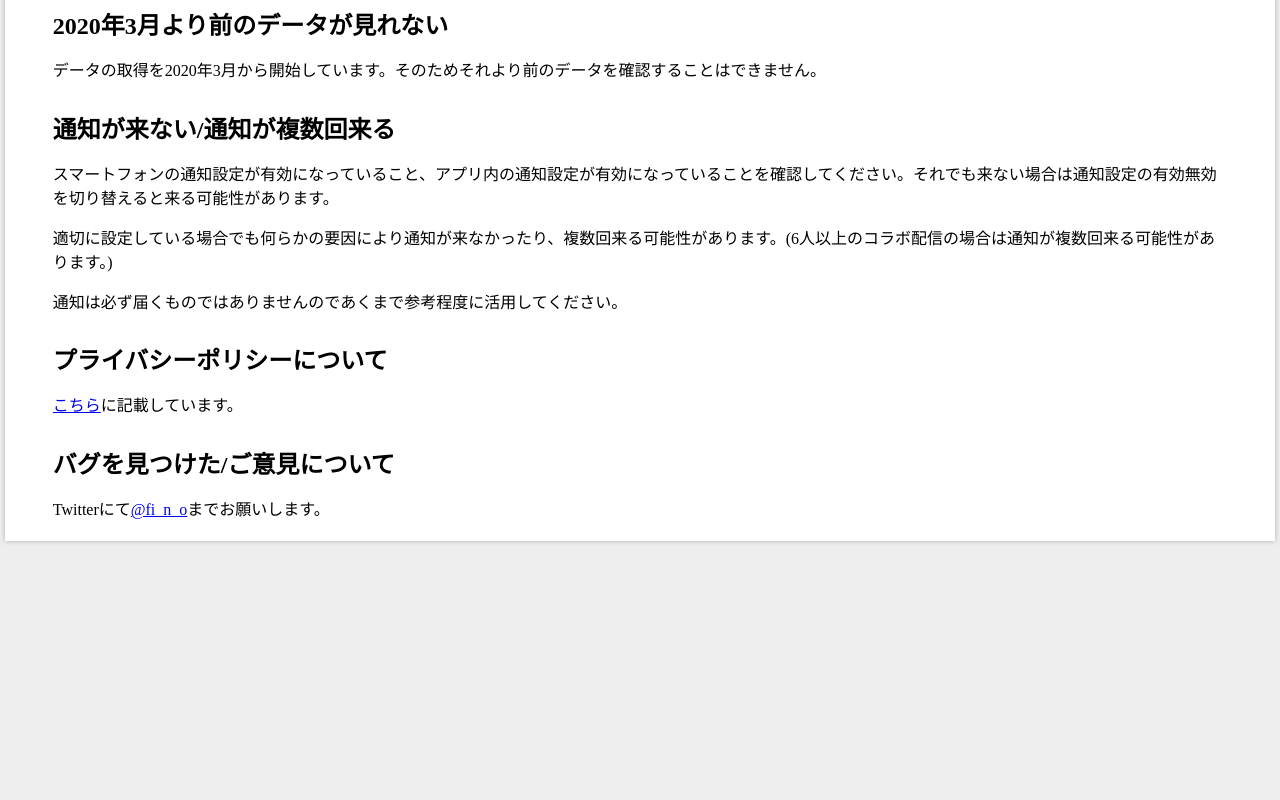
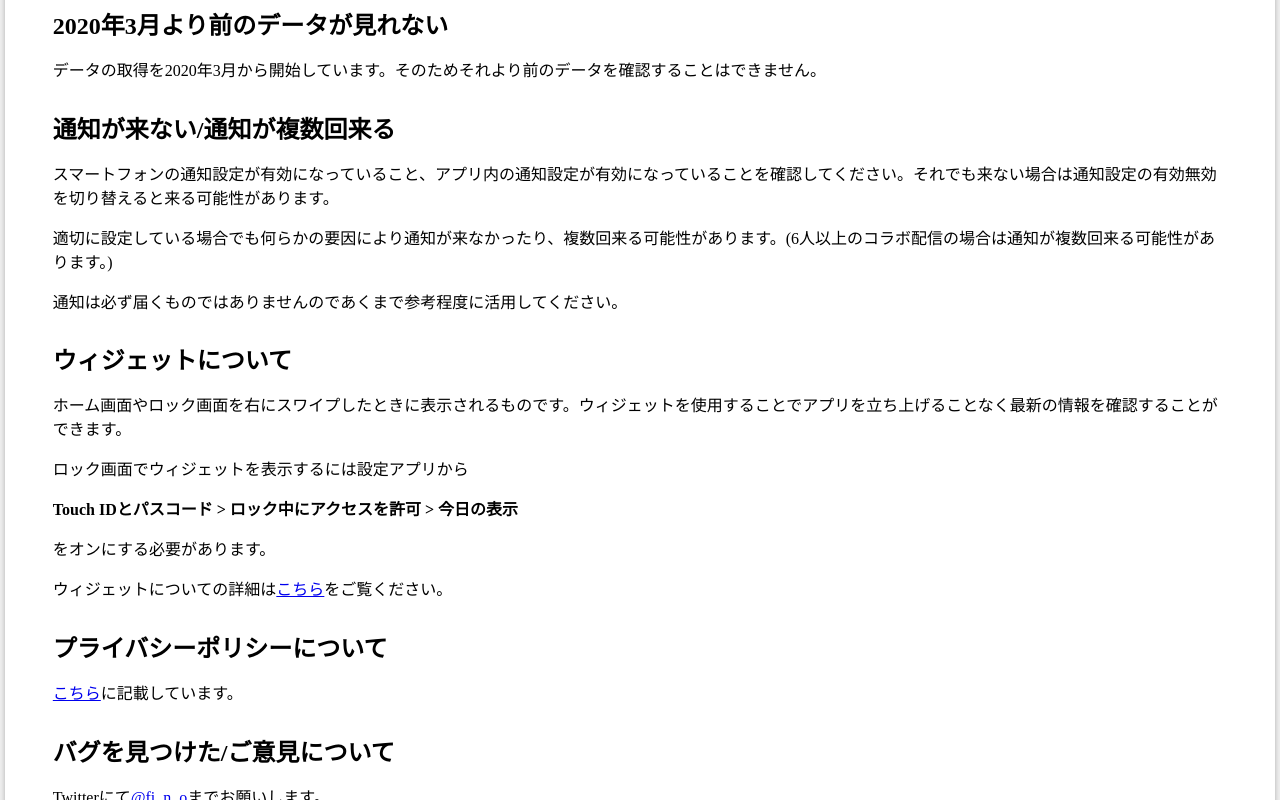
Before and after one commit to yaegaki/dotlive-schedule-server, a plain HTML site: page web/help.html in a window 1280 px wide. Shown: the part 523-1323 px from the top of the page. Before the commit the page ends 1069 px from the top, so only its background shows below. Drawn offline with Linux system fonts and the light colour scheme.

Commit message:
ウィジェットについて記載
ss-widget2.pngはアプリ側から参照されているので
消さないこと

```diff
--- a/web/help.html
+++ b/web/help.html
@@ -39,6 +39,12 @@
                 <p>スマートフォンの通知設定が有効になっていること、アプリ内の通知設定が有効になっていることを確認してください。それでも来ない場合は通知設定の有効無効を切り替えると来る可能性があります。</p>
                 <p>適切に設定している場合でも何らかの要因により通知が来なかったり、複数回来る可能性があります。(6人以上のコラボ配信の場合は通知が複数回来る可能性があります。)</p>
                 <p>通知は必ず届くものではありませんのであくまで参考程度に活用してください。</p>
+                <h2 id="widget">ウィジェットについて</h2>
+                <p>ホーム画面やロック画面を右にスワイプしたときに表示されるものです。ウィジェットを使用することでアプリを立ち上げることなく最新の情報を確認することができます。</p>
+                <p>ロック画面でウィジェットを表示するには設定アプリから</p>
+                <p><b>Touch IDとパスコード > ロック中にアクセスを許可 > 今日の表示</b></p>
+                <p>をオンにする必要があります。</p>
+                <p>ウィジェットについての詳細は<a href="https://support.apple.com/ja-jp/HT207122" target="_blank">こちら</a>をご覧ください。</p>
                 <h2>プライバシーポリシーについて</h2>
                 <p><a href="/privacy">こちら</a>に記載しています。</p>
                 <h2>バグを見つけた/ご意見について</h2>
```
Also changed, not shown: web/index.html (+4 -0 lines), web/ss-widget.png (added), web/ss-widget2.png (added).
